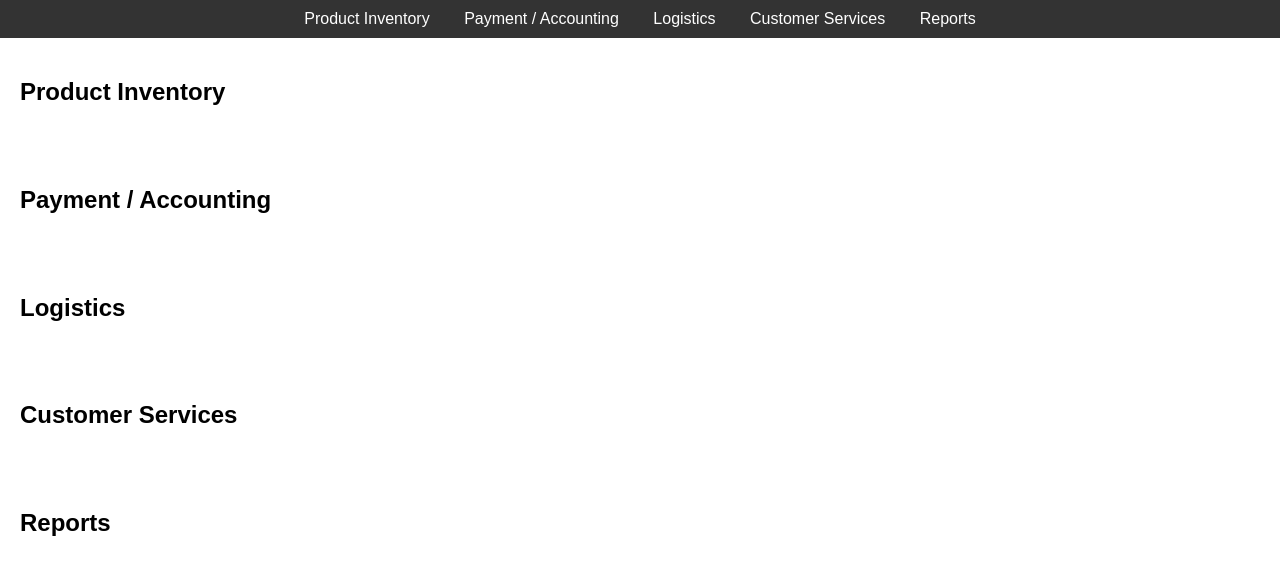
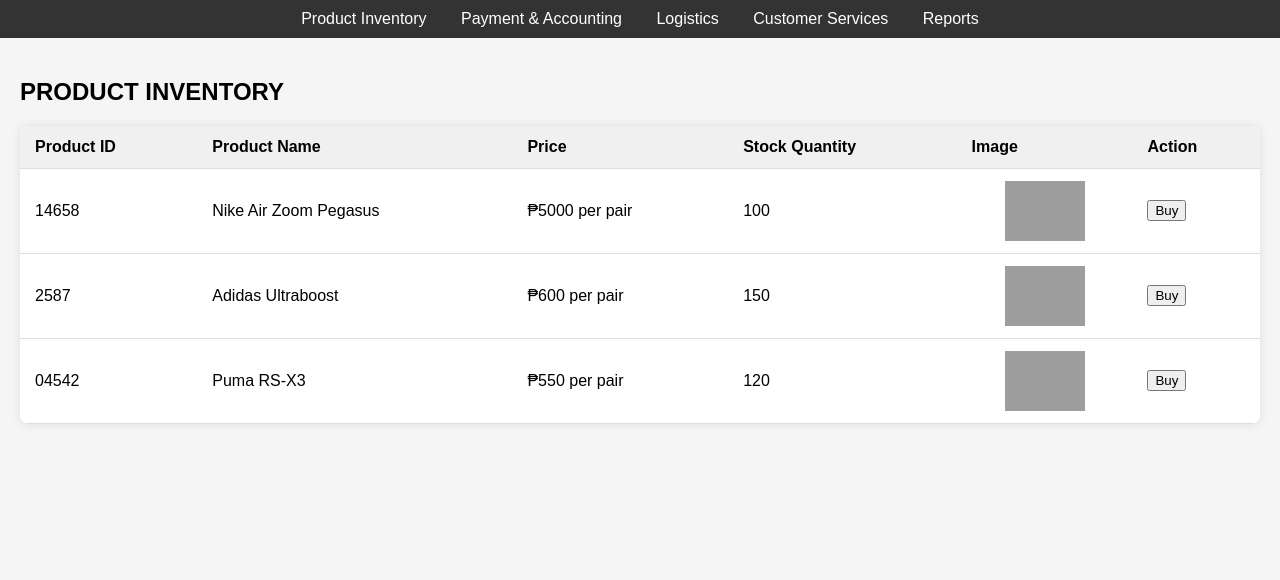
Before and after one commit to lunaurxx/it28-ecommerce-m-saraum, a plain HTML site: page index.html in a window 1280 px wide. Drawn offline with Linux system fonts and the light colour scheme; grey boxes are pictures that could not be loaded.

Commit message:
added product

```diff
--- a/index.html
+++ b/index.html
@@ -3,13 +3,11 @@
 <head>
     <meta charset="UTF-8">
     <meta name="viewport" content="width=device-width, initial-scale=1.0">
-    <title>Company Name</title>
+    <title>Product Inventory</title>
+    <link rel="stylesheet" href="https://cdnjs.cloudflare.com/ajax/libs/font-awesome/5.15.4/css/all.min.css">
     <style>
-        body {
-            font-family: Arial, sans-serif;
-            margin: 0;
-            padding: 0;
-        }
+        /* CSS styles for Navbar and Sections */
+        /* Navbar styles */
         nav {
             background-color: #333;
             color: #fff;
@@ -21,45 +19,158 @@
             text-decoration: none;
             margin: 0 15px;
         }
+        nav a:hover {
+            color: #ff0; /* Change color on hover */
+        }
+
+        /* Section styles */
         section {
             padding: 20px;
+            display: none; /* Hide all sections by default */
+        }
+        section.active {
+            display: block; /* Display active section */
+        }
+
+        /* General body styles */
+        body {
+            font-family: Arial, sans-serif;
+            margin: 0;
+            padding: 0;
+            background-color: #f5f5f5;
+        }
+
+        /* Additional styling for tables, headings, etc. */
+        table {
+            width: 100%;
+            border-collapse: collapse;
+            background-color: #fff;
+            border-radius: 8px;
+            overflow: hidden;
+            box-shadow: 0 0 10px rgba(0, 0, 0, 0.1);
+            margin-top: 20px;
+        }
+        th, td {
+            padding: 12px 15px;
+            text-align: left;
+            border-bottom: 1px solid #ddd;
+        }
+        th {
+            background-color: #f0f0f0;
+        }
+        td img {
+            max-width: 80px;
+            max-height: 80px;
+            display: block;
+            margin: 0 auto;
+        }
+        .totals {
+            margin-top: 20px;
+            font-weight: bold;
         }
     </style>
 </head>
 <body>
-
     <nav>
         <a href="#product_inventory">Product Inventory</a>
-    <a href="#payment_accounting">Payment / Accounting</a>
+        <a href="#payment_accounting">Payment & Accounting</a>
         <a href="#logistics">Logistics</a>
         <a href="#customer_services">Customer Services</a>
         <a href="#reports">Reports</a>
     </nav>
 
-<section id="product_inventory">
-    <h2>Product Inventory</h2>
-    <!-- Add your product inventory content here -->
+    <div class="container">
+        <!-- Product Inventory Section -->
+        <section id="product_inventory" class="active">
+            <h1>PRODUCT INVENTORY</h1>
+            <table>
+                <thead>
+                    <tr>
+                        <th>Product ID</th>
+                        <th>Product Name</th>
+                        <th>Price</th>
+                        <th>Stock Quantity</th>
+                        <th>Image</th>
+                        <th>Action</th>
+                    </tr>
+                </thead>
+                <tbody>
+                    <tr>
+                        <td>14658</td>
+                        <td>Nike Air Zoom Pegasus</td>
+                        <td>₱5000 per pair</td>
+                        <td>100</td>
+                        <td><img src="https://www.nike.com/ph/t/air-zoom-pegasus-38-running-shoes-fKjhlF/CT2202-003" alt="Nike Air Zoom Pegasus Image"></td>
+                        <td><button class="add to charset" onclick="addToCart(1, 'Nike Air Zoom Pegasus', 5000)">Buy</button></td>
+                    </tr>
+                    <tr>
+                        <td>2587</td>
+                        <td>Adidas Ultraboost</td>
+                        <td>₱600 per pair</td>
+                        <td>150</td>
+                        <td><img src="https://www.adidas.com.ph/ultraboost-shoes/G55602.html" alt="Adidas Ultraboost Image"></td>
+                        <td><button class="buy-btn" onclick="addToCart(2, 'Adidas Ultraboost', 6000)">Buy</button></td>
+                    </tr>
+                    <tr>
+                        <td>04542</td>
+                        <td>Puma RS-X3</td>
+                        <td>₱550 per pair</td>
+                        <td>120</td>
+                        <td><img src="https://www.puma.com/en-ph/pd/rs-x3-futurama-2-youth-shoes/195339.html" alt="Puma RS-X3 Image"></td>
+                        <td><button class="add to cart-btn" onclick="addToCart(4, 'Puma RS-X3', 5500)">Buy</button></td>
+                    </tr>
+                </tbody>
+            </table>
+            <div class="totals" id="totals"></div>
         </section>
 
+        <!-- Payment & Accounting Section -->
         <section id="payment_accounting">
-    <h2>Payment / Accounting</h2>
-    <!-- Add your payment/accounting content here -->
+            <h1>PAYMENT & ACCOUNTING</h1>
+            <p>Welcome to the Payment & Accounting section. Here, you can manage your financial transactions and accounting records.</p>
+
+            <!-- Content for Payment & Accounting -->
+            <!-- Add your content here -->
         </section>
 
+        <!-- Logistics Section -->
         <section id="logistics">
-    <h2>Logistics</h2>
-    <!-- Add your logistics content here -->
+            <h1>LOGISTICS</h1>
+            <p>Welcome to the Logistics section. Here, you can manage your shipping and delivery operations.</p>
+
+            <!-- Content for Logistics -->
+            <!-- Add your content here -->
         </section>
 
+        <!-- Customer Services Section -->
         <section id="customer_services">
-    <h2>Customer Services</h2>
-    <!-- Add your customer services content here -->
+            <h1>CUSTOMER SERVICES</h1>
+            <p>Welcome to the Customer Services section. Here, you can assist your customers and address their queries or concerns.</p>
+
+            <!-- Content for Customer Services -->
+            <!-- Add your content here -->
         </section>
 
+        <!-- Reports Section -->
         <section id="reports">
-    <h2>Reports</h2>
-    <!-- Add your reports content here -->
+            <h1>REPORTS</h1>
+            <p>Welcome to the Reports section. Here, you can generate and view various reports for your business.</p>
+
+            <!-- Content for Reports -->
+            <!-- Add your content here -->
         </section>
+    </div>
 
+    <!-- JavaScript for adding to cart -->
+    <script>
+        let totalQuantity = 0;
+        let totalPrice = 0;
+
+        function addToCart(productId, productName, price) {
+            totalQuantity++;
+            totalPrice += price;
+            document.getElementById('totals').innerText = `Total Quantity: ${totalQuantity}, Total Price: ₱${totalPrice}`;
+        }
+    </script>
 </body>
 </html>
--- a/style.css
+++ b/style.css
@@ -11,6 +11,7 @@ nav a {
     color: #fff;
     text-decoration: none;
     margin: 0 15px;
+    cursor: pointer; /* Add cursor pointer for better UX */
 }
 nav a:hover {
     color: #ff0; /* Change color on hover */
@@ -21,6 +22,3 @@ section {
     padding: 20px;
     display: none; /* Hide all sections by default */
 }
-section.active {
-    display: block; /* Display active section */
-}
```
Lines whose indentation alone changed are shown as unchanged.
